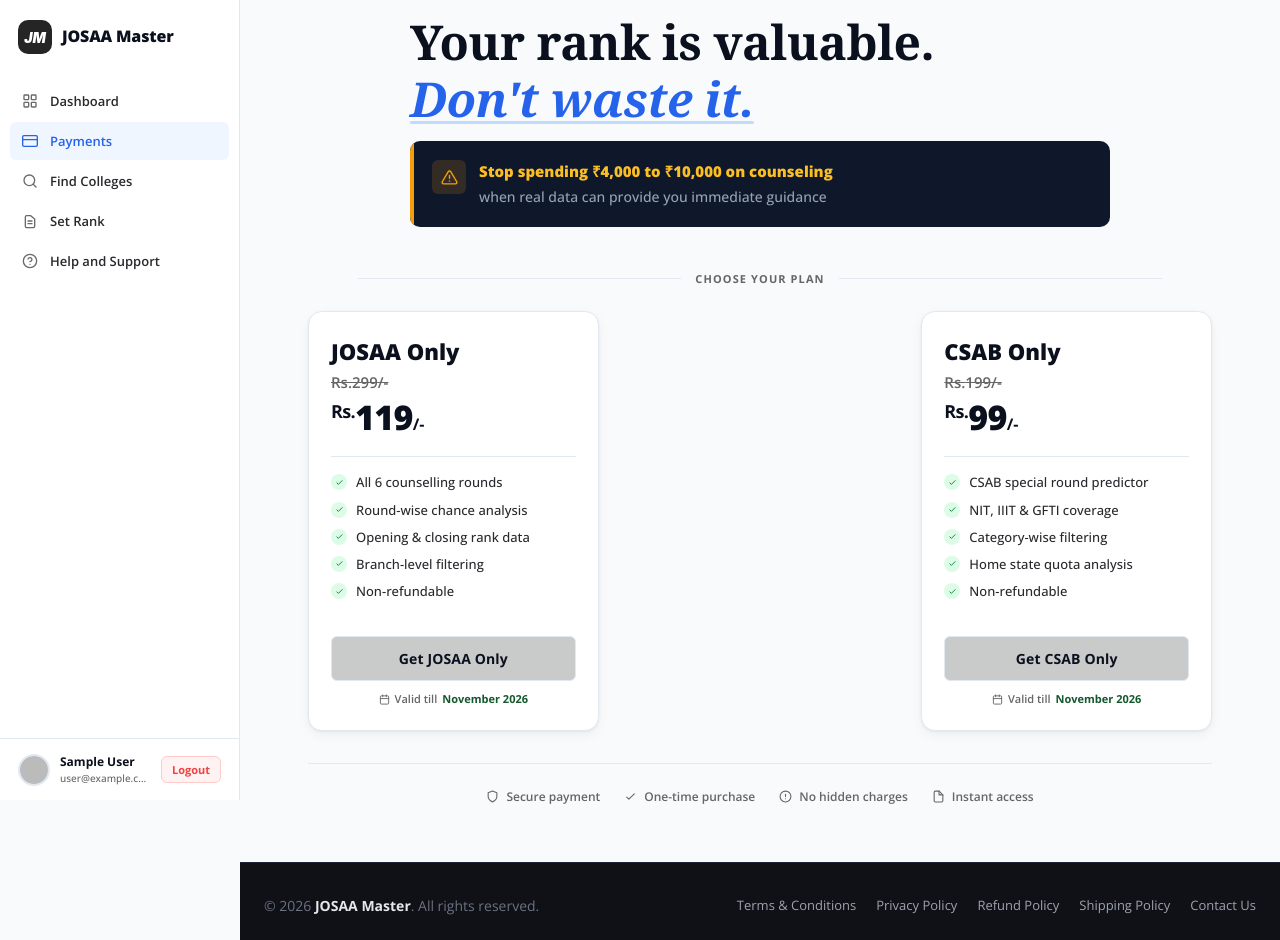
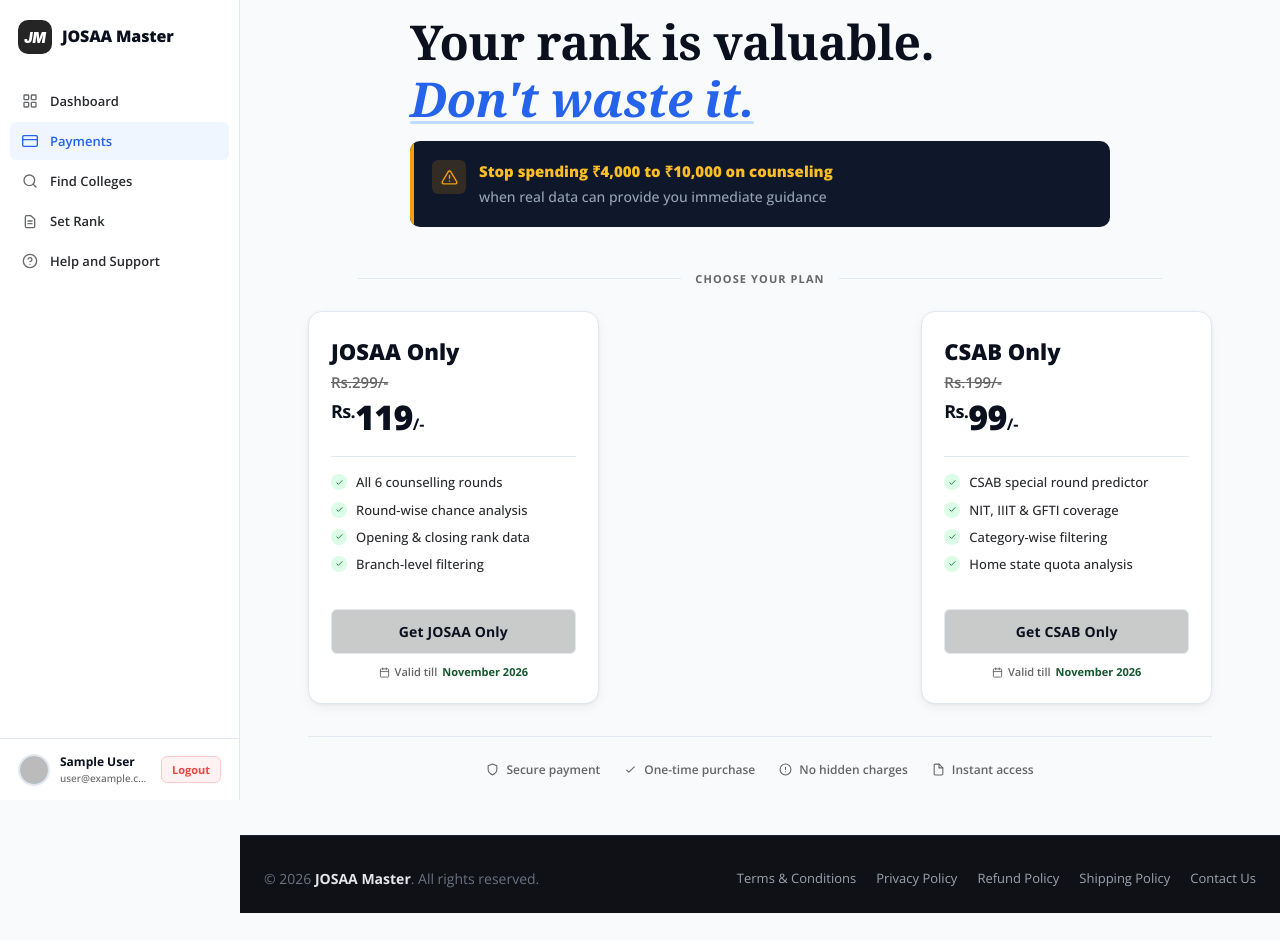
Before and after one commit to jeevaniti/josaa-app, a Next.js app: page /payments in a window 1280 px wide. After the commit the page ends 913 px from the top, so only its background shows below. Built offline with nearby package versions, Linux system fonts and the light colour scheme; no server answers; sample sign-in values are in the browser's storage.

Commit message:
removed non-refundable to prevent fear

```diff
--- a/src/app/(pages)/payments/page.jsx
+++ b/src/app/(pages)/payments/page.jsx
@@ -708,7 +708,7 @@
       "Round-wise chance analysis",
       "Opening & closing rank data",
       "Branch-level filtering",
-      "Non-refundable",
+      // "Non-refundable",
     ],
   },
   {
@@ -721,7 +721,7 @@
       "Everything of JOSAA Only Plan",
       "CSAB special round",
       "Best value",
-      "Non-refundable",
+      // "Non-refundable",
     ],
   },
   {
@@ -735,7 +735,7 @@
       "NIT, IIIT & GFTI coverage",
       "Category-wise filtering",
       "Home state quota analysis",
-      "Non-refundable",
+      // "Non-refundable",
     ],
   },
 ];
@@ -821,7 +821,7 @@
                 <a href="/terms" target="_blank" rel="noopener noreferrer">Terms &amp; Conditions</a>
                 {" "}and the{" "}
                 <a href="/refund" target="_blank" rel="noopener noreferrer">Cancellation &amp; Refund Policy</a>.
-                I understand this purchase is <strong>non-refundable</strong> once access is granted.
+                {/* I understand this purchase is <strong>non-refundable</strong> once access is granted. */}
               </span>
             </label>
 
```
